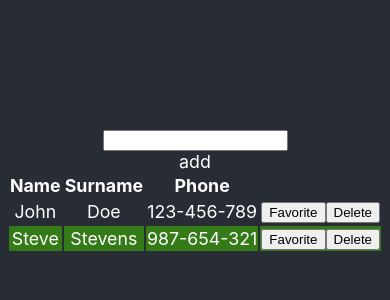
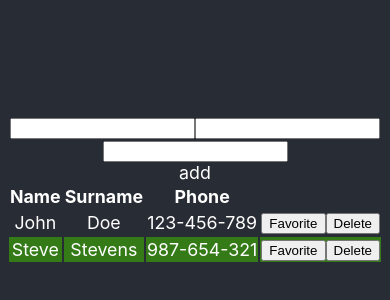
Before and after one commit to overkoper/React-homework, a React (Create React App) app in the folder my-app/: page / in a window 390 px wide. Shown: the part 232-532 px from the top of the page. Built offline with nearby package versions, Linux system fonts and the light colour scheme.

Commit message:
add person form has "surname" and "phone" field

```diff
--- a/my-app/src/App.js
+++ b/my-app/src/App.js
@@ -20,6 +20,8 @@ class App extends Component {
       }
     ],
     nameInputValue: "",
+    surnameInputValue: "",
+    phoneInputValue: ""
   };
 
 toggleFavorite = personId=>{
@@ -39,16 +41,28 @@ handleNameChange = (event) =>{
     nameInputValue: event.target.value
   })
 }
+  handleSurnameChange = (event) =>{
+    this.setState({
+      surnameInputValue: event.target.value
+    })
+  }
+    handlePhoneChange = (event) =>{
+      this.setState({
+        phoneInputValue: event.target.value
+      })
+}
 addPerson = () => {
   this.setState({
     people: this.state.people.concat({
       id: Date.now(),
       name: this.state.nameInputValue,
-      surname: "",
-      phone: "",
+      surname: this.state.surnameInputValue,
+      phone: this.state.phoneInputValue,
       isFavorite: false
     }),
-    nameInputValue: ""
+    nameInputValue: "",
+    surnameInputValue: "",
+    phoneInputValue: ""
   })
 }
   render() {
@@ -58,6 +72,8 @@ addPerson = () => {
         <header className="App-header">
         <form>
           <input onChange={this.handleNameChange} value={this.state.nameInputValue}></input>
+          <input onChange={this.handleSurnameChange} value={this.state.surnameInputValue}></input>
+          <input onChange={this.handlePhoneChange} value={this.state.phoneInputValue}></input>
           <div onClick={this.addPerson}>add</div>
         </form>
             <table>
```
